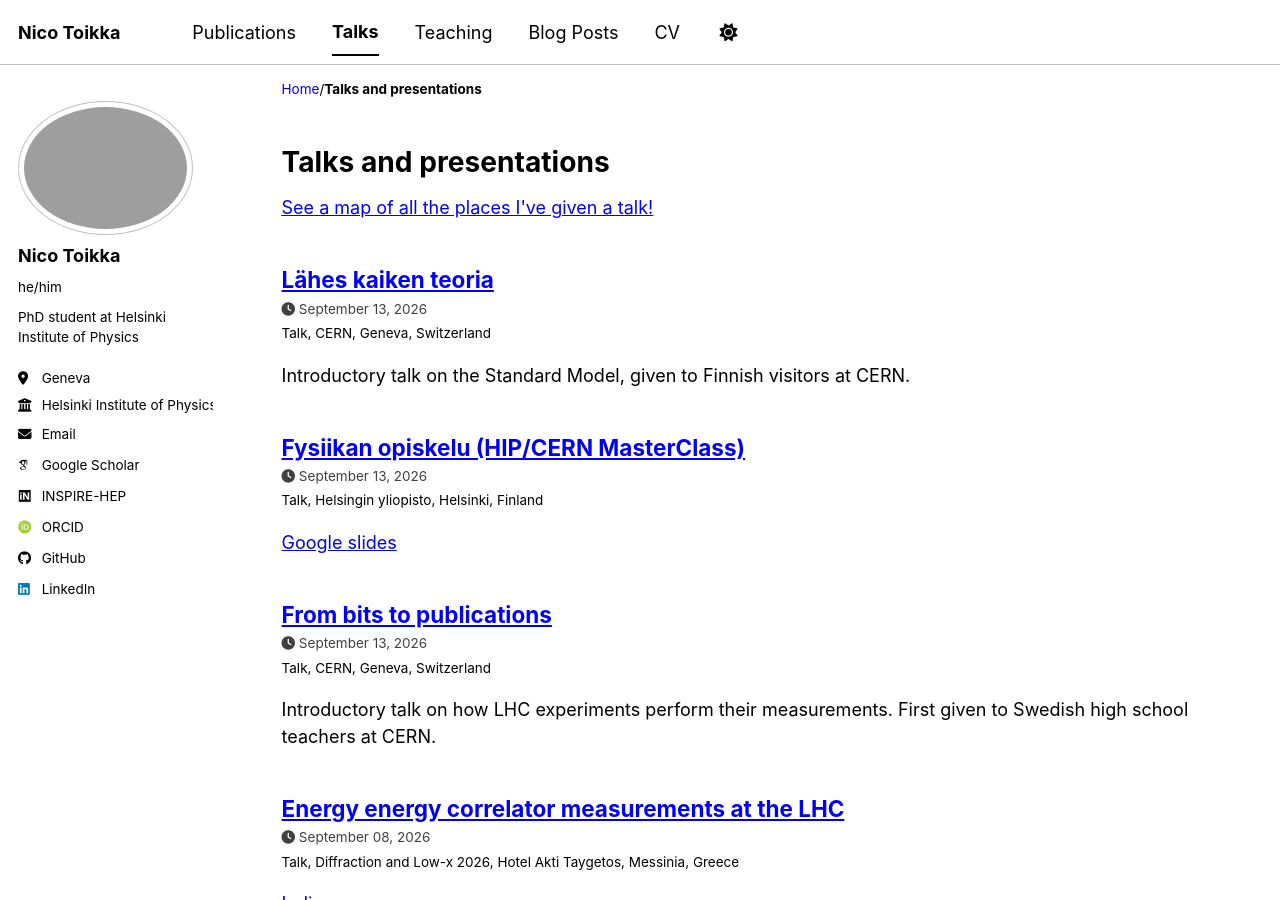
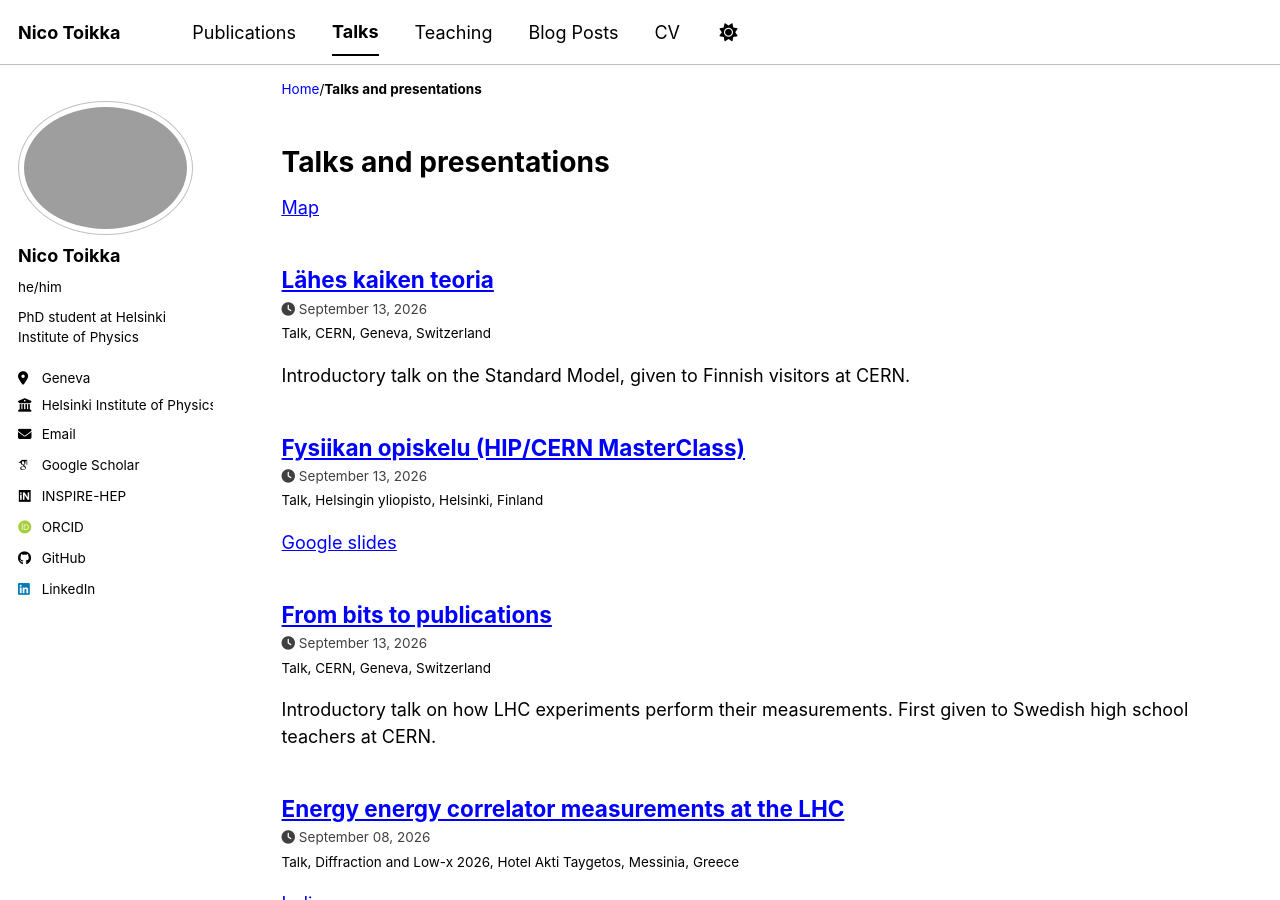
Before and after one commit to toicca/toicca.github.io, a Jekyll site: the page built from _pages/talks.html, in a window 1280 px wide and 900 px high. Built offline with Jekyll 4.4.1, drawn with Linux system fonts in a browser that asks for light colours; some web fonts are replaced; a script bundle is joined from its source files by our own code; library files that are not in the unit come from our copies.

Commit message:
chore: map description

```diff
--- a/_pages/talks.html
+++ b/_pages/talks.html
@@ -7,7 +7,7 @@ author_profile: true
 
 {% if site.talkmap_link == true %}
 
-<p style="text-decoration:underline;"><a href="/talkmap.html">See a map of all the places I've given a talk!</a></p>
+<p style="text-decoration:underline;"><a href="/talkmap.html">Map</a></p>
 
 {% endif %}
 
```
